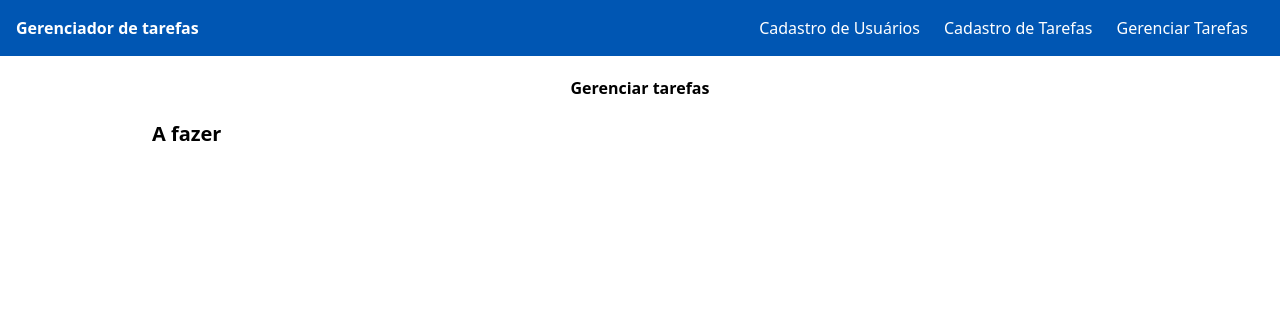
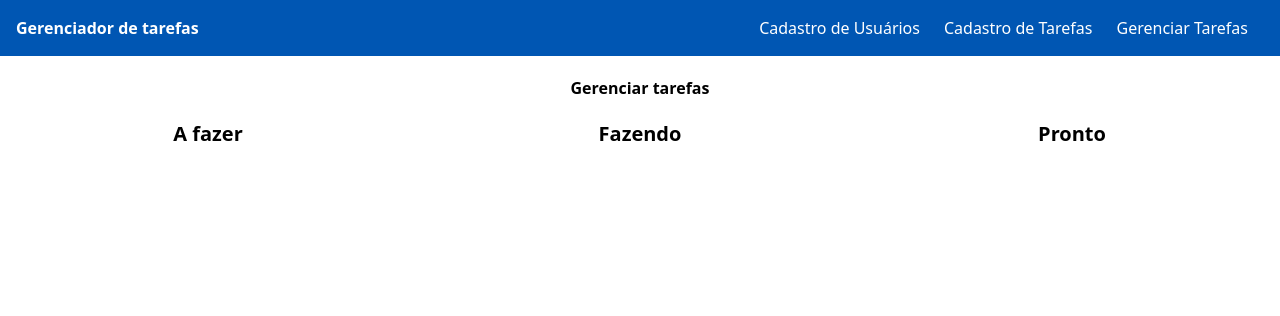
Before and after one commit to hgrgustavo/gerenciador-de-tarefas, a Django app: page /gerenciar/tarefas/ in a window 1280 px wide. Shown: the top 316 px of the page. Run offline with Django 4.2, Linux system fonts and the light colour scheme; data that the repository does not hold is empty.

Commit message:
fix: alter task status working

```diff
--- a/website/models.py
+++ b/website/models.py
@@ -17,7 +17,7 @@ class Tarefa(models.Model):
 
     usuario = models.ForeignKey('Usuario', models.DO_NOTHING)
     descricao = models.TextField()
-    setor = models.CharField(unique=True, max_length=255)
+    setor = models.CharField(max_length=255)
     prioridade = models.CharField(max_length=5, choices=CHOICES_PRIORIDADE)
     data_cadastro = models.DateField()
     status = models.CharField(
--- a/website/templates/list_tarefa.html
+++ b/website/templates/list_tarefa.html
@@ -3,8 +3,8 @@
 {% block subtitle %}Gerenciar tarefas{% endblock %}
 {% block content %}
 
-<div class="grid grid-cols-6 gap-20 place-items-stretch shrink-1">
-  <div class="col-span-2">
+<div class="grid grid-cols-3 gap-4">
+  <div id="coluna-a fazer">
     <span class="flex justify-center font-bold text-xl">A fazer</span>
     {% for t in tasks %}
     {% if t.status == "a fazer" %}
@@ -13,60 +13,73 @@
       <span class="m-2"><strong class="m-1">Setor</strong>: {{ t.setor }}<br></span>
       <span class="m-2"><strong class="m-1">Prioridade:</strong> {{ t.prioridade }}<br></span>
       <span class="m-2"><strong class="m-1">Vinculado à:</strong> {{ t.usuario }}<br></span>
-      <div class="flex items-end ml-3 mt-3 justify-evenly -translate-x-2">
+      <div class="flex items-end justify-center -translate-x-2 gap-3 mt-3">
         <a href="#" class="bg-green-600 rounded-md p-2 flex items-center shadow-xs shadow-green-600/50 hover:text-white" ><i class="mr-1" data-lucide="settings"></i>Editar</a>
-        <a id="delete-anchor" href="#" class="bg-red-600 rounded-md p-2 flex items-center shadow-xs shadow-red-600/50 hover:text-white"><i class="mr-1" data-lucide="trash-2"></i>Excluir</a>
-        <form class="flex-col mt-2" method="post" action="{% url 'updatestatuspage' t.id %}">
-          {% csrf_token %}
-          {{ form.status }}
+        <a onclick="async.deleteTask({{ t.id }})" href="#" class="bg-red-600 rounded-md p-2 flex items-center shadow-xs shadow-red-600/50 hover:text-white"><i class="mr-1" data-lucide="trash-2"></i>Excluir</a>
+        <div class="flex-col align-center">
+          <select class="ring rounded-md self-baseline p-1 pr-14">
+            <option value="a fazer">a fazer</option>
+            <option value="fazendo">fazendo</option>
+            <option value="pronto">pronto</option>
+          </select>
           <button class="mt-2 bg-blue-600 rounded-md p-2 flex items-center shadow-xs shadow-blue-600/50 hover:text-white" type="submit"><i class="mr-1" data-lucide="funnel"></i>Alterar status</button>
-        </form>
+        </div>
       </div>
     </div>
+  {% endif %}
+  {% endfor %}
   </div>
-  {% endif %}
 
-  <div class="col-span-2">
+  <div id="coluna-fazendo">
     <span class="flex justify-center font-bold text-xl">Fazendo</span>
+    {% for t in tasks %}
     {% if t.status == "fazendo" %}
-    <div class="shadow-xl rounded-md mx-3 py-5">
+    <div id="{{ t.id }}" class="shadow-xl rounded-md ml-3 py-5">
       <span class="m-2"><strong class="m-1">Descrição:</strong> {{ t.descricao }}<br></span>
       <span class="m-2"><strong class="m-1">Setor</strong>: {{ t.setor }}<br></span>
       <span class="m-2"><strong class="m-1">Prioridade:</strong> {{ t.prioridade }}<br></span>
       <span class="m-2"><strong class="m-1">Vinculado à:</strong> {{ t.usuario }}<br></span>
-      <div class="flex items-end ml-3 mt-3 justify-evenly -translate-x-2">
+      <div class="flex items-end justify-center -translate-x-2 gap-3 mt-3">
         <a href="#" class="bg-green-600 rounded-md p-2 flex items-center shadow-xs shadow-green-600/50 hover:text-white" ><i class="mr-1" data-lucide="settings"></i>Editar</a>
-        <a href="#" class="bg-red-600 rounded-md p-2 flex items-center shadow-xs shadow-red-600/50 hover:text-white"><i class="mr-1" data-lucide="trash-2"></i>Excluir</a>
-        <form class="flex-col mt-2" method="post" action="{% url 'updatestatuspage' t.id %}">
-          {% csrf_token %}
-          {{ form.status }}
+        <a onclick="async.deleteTask({{ t.id }})" href="#" class="bg-red-600 rounded-md p-2 flex items-center shadow-xs shadow-red-600/50 hover:text-white"><i class="mr-1" data-lucide="trash-2"></i>Excluir</a>
+        <div class="flex-col align-center">
+          <select class="ring rounded-md self-baseline p-1 pr-14">
+            <option value="a fazer">a fazer</optin>
+            <option value="fazendo">fazendo</option>
+            <option value="pronto">pronto</option>
+          </select>
           <button class="mt-2 bg-blue-600 rounded-md p-2 flex items-center shadow-xs shadow-blue-600/50 hover:text-white" type="submit"><i class="mr-1" data-lucide="funnel"></i>Alterar status</button>
-        </form>
+        </div>
       </div>
     </div>
+  {% endif %}
+  {% endfor %}
   </div>
-  {% endif %}
 
-  <div class="col-span-2">
+  <div id="coluna-pronto">
     <span class="flex justify-center font-bold text-xl">Pronto</span>
+    {% for t in tasks %}
     {% if t.status == "pronto" %}
-    <div class="shadow-xl rounded-md mr-3 py-5">
+    <div id="{{ t.id }}" class="shadow-xl rounded-md ml-3 py-5">
       <span class="m-2"><strong class="m-1">Descrição:</strong> {{ t.descricao }}<br></span>
       <span class="m-2"><strong class="m-1">Setor</strong>: {{ t.setor }}<br></span>
       <span class="m-2"><strong class="m-1">Prioridade:</strong> {{ t.prioridade }}<br></span>
       <span class="m-2"><strong class="m-1">Vinculado à:</strong> {{ t.usuario }}<br></span>
-      <div class="flex items-end ml-3 mt-3 justify-evenly -translate-x-2">
+      <div class="flex items-end justify-center -translate-x-2 gap-3 mt-3">
         <a href="#" class="bg-green-600 rounded-md p-2 flex items-center shadow-xs shadow-green-600/50 hover:text-white" ><i class="mr-1" data-lucide="settings"></i>Editar</a>
-        <a href="#" class="bg-red-600 rounded-md p-2 flex items-center shadow-xs shadow-red-600/50 hover:text-white"><i class="mr-1" data-lucide="trash-2"></i>Excluir</a>
-        <form class="flex-col mt-2" method="post" action="{% url 'updatestatuspage' t.id %}">
-          {% csrf_token %}
-          {{ form.status }}
+        <a onclick="async.deleteTask({{ t.id }})" href="#" class="bg-red-600 rounded-md p-2 flex items-center shadow-xs shadow-red-600/50 hover:text-white"><i class="mr-1" data-lucide="trash-2"></i>Excluir</a>
+        <div class="flex-col align-center">
+          <select class="ring rounded-md self-baseline p-1 pr-14">
+            <option value="a fazer">a fazer</option>
+            <option value="fazendo">fazendo</option>
+            <option value="pronto">pronto</option>
+          </select>
           <button class="mt-2 bg-blue-600 rounded-md p-2 flex items-center shadow-xs shadow-blue-600/50 hover:text-white" type="submit"><i class="mr-1" data-lucide="funnel"></i>Alterar status</button>
-        </form>
+        </div>
       </div>
     </div>
-  </div>
   {% endif %}
   {% endfor %}
+  </div>
 </div>
 {% endblock %}
--- a/website/views.py
+++ b/website/views.py
@@ -1,6 +1,7 @@
 from django.views.generic import edit, base, list
 from . import models, forms
 from django import http
+import json
 
 
 class Index(base.TemplateView):
@@ -28,16 +29,31 @@ class ListTarefa(list.ListView):
 
     def get_context_data(self, **kwargs):
         context = super().get_context_data(**kwargs)
-        context["form"] = forms.UpdateTarefaStatusForm
 
         return context
 
 
+# refazer view
+
+
 class UpdateTarefaStatus(edit.UpdateView):
-    template_name = "list_tarefa.html"
     model = models.Tarefa
-    form_class = forms.UpdateTarefaStatusForm
-    success_url = "#"
+
+    def post(self, request, **kwargs):
+        try:
+            new_status = json.loads(request.body).get("status")
+
+            if new_status not in [key for key, _ in models.Tarefa.CHOICES_STATUS]:
+                return http.JsonResponse({"success": False, "cause": "Invalid status"}, status=400)
+
+            task = self.get_object()
+            task.status = new_status
+            task.save()
+
+            return http.JsonResponse({"success": True})
+
+        except models.Tarefa.DoesNotExist:
+            return http.JsonResponse({"success": False, "cause": "Item not found"}, status=404)
 
 
 class DeleteTarefa(edit.DeleteView):
```
Also changed, not shown: website/static/js/async.js (+50 -10 lines).
